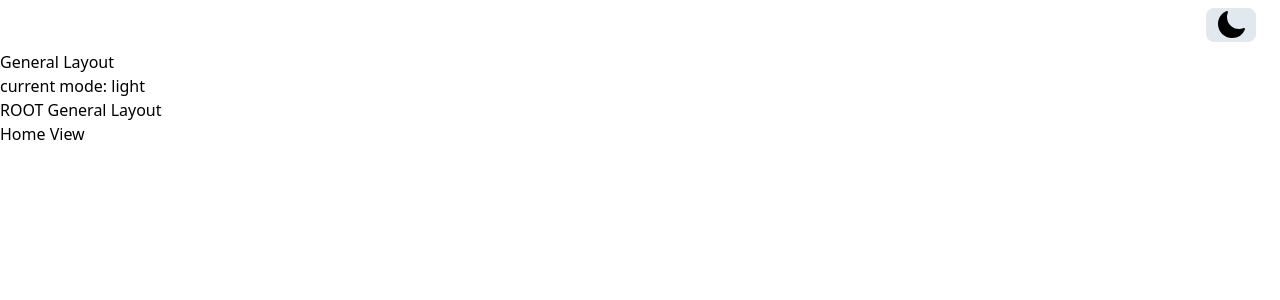
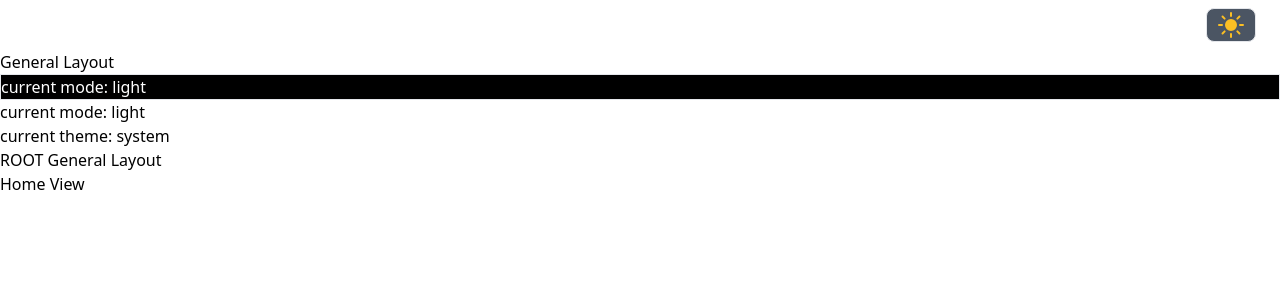
Before and after one commit to ryan20bv/tik-tak-toe, a Next.js app: page /home in a window 1280 px wide. Shown: the top 300 px of the page. Built offline with nearby package versions, Linux system fonts and the light colour scheme.

Commit message:
toggle dark mode is implemented

```diff
--- a/package.json
+++ b/package.json
@@ -21,6 +21,7 @@
     "eslint-config-next": "13.4.9",
     "next": "13.4.9",
     "next-auth": "^4.22.3",
+    "next-themes": "^0.2.1",
     "postcss": "8.4.25",
     "react": "18.2.0",
     "react-dom": "18.2.0",
--- a/src/app/layout.tsx
+++ b/src/app/layout.tsx
@@ -1,6 +1,7 @@
 import '@/globals.css'
 
 import {Metadata} from 'next'
+import Providers from './providers'
 
 export const metadata: Metadata = {
 	title: 'Tik-Tak-Toe',
@@ -16,7 +17,9 @@ export default function RootLayout({
 }) {
 	return (
 		<html lang='en'>
-			<body>{children}</body>
+			<body>
+				<Providers>{children}</Providers>
+			</body>
 		</html>
 	)
 }
--- /dev/null
+++ b/src/app/providers.tsx
@@ -0,0 +1,9 @@
+'use client'
+import {ThemeProvider as NextThemeProvider} from 'next-themes'
+
+type Props = {
+	children: React.ReactNode
+}
+export default function Providers({children}: Props) {
+	return <NextThemeProvider attribute='class'>{children}</NextThemeProvider>
+}
--- a/src/layouts/general/index.tsx
+++ b/src/layouts/general/index.tsx
@@ -1,7 +1,8 @@
 'use client'
-import {useState} from 'react'
+import {useState, useEffect} from 'react'
 // ===================================
 import {MoonIcon, SunIcon} from '@heroicons/react/24/solid'
+import {useTheme} from 'next-themes'
 // =========== components ============
 import {ButtonUI} from '@/components/button'
 
@@ -10,21 +11,35 @@ type Props = {
 }
 export default function GeneralLayout({children}: Props) {
 	const [mode, setMode] = useState<string>('light')
+	const [mounted, setMounted] = useState(false)
+	const {theme, setTheme} = useTheme()
 
-	const lightStyle = 'hover:bg-slate-400 bg-slate-200'
-	const darkStyle = 'hover:bg-slate-200 bg-slate-400 text-amber-400'
+	useEffect(() => {
+		setMounted(true)
+	}, [])
+
+	if (!mounted) return null
+	const lightStyle = 'hover:bg-slate-300 bg-slate-200 hover:border-black'
+	const darkStyle = 'hover:bg-gray-800 bg-gray-600 text-amber-400'
 
 	const toggleMode = () => {
 		setMode(prevMode => (prevMode === 'light' ? 'dark' : 'light'))
+		let currTheme = mode
+		if (mode === 'light') {
+			currTheme = 'dark'
+		} else {
+			currTheme = 'light'
+		}
+		setTheme(currTheme)
 	}
 	return (
 		<div>
 			<nav className='flex justify-end items-center py-2 px-6'>
 				<ButtonUI
-					style={mode === 'light' ? lightStyle : darkStyle}
+					style={theme === 'light' ? lightStyle : darkStyle}
 					handleClick={toggleMode}
 				>
-					{mode === 'light' ? (
+					{theme === 'light' ? (
 						<MoonIcon className='h-8 w-8' />
 					) : (
 						<SunIcon className='h-8 w-8' />
@@ -32,7 +47,11 @@ export default function GeneralLayout({children}: Props) {
 				</ButtonUI>
 			</nav>
 			<h1>General Layout</h1>
+			<h1 className='border bg-black dark:bg-white dark:text-black text-white'>
+				current mode: {mode}
+			</h1>
 			<h1>current mode: {mode}</h1>
+			<h1>current theme: {theme}</h1>
 			{children}
 		</div>
 	)
--- a/tailwind.config.js
+++ b/tailwind.config.js
@@ -1,5 +1,6 @@
 /** @type {import('tailwindcss').Config} */
 module.exports = {
+	darkMode: 'class',
 	content: [
 		'./src/pages/**/*.{js,ts,jsx,tsx,mdx}',
 		'./src/components/**/*.{js,ts,jsx,tsx,mdx}',
```
Also changed, not shown: 1 other file (tests, documents, lock files or other folders).
